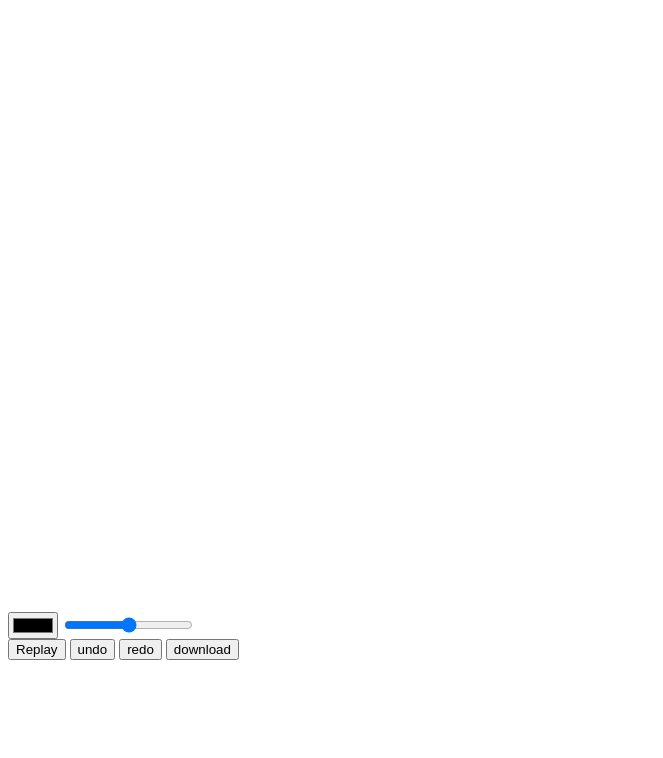
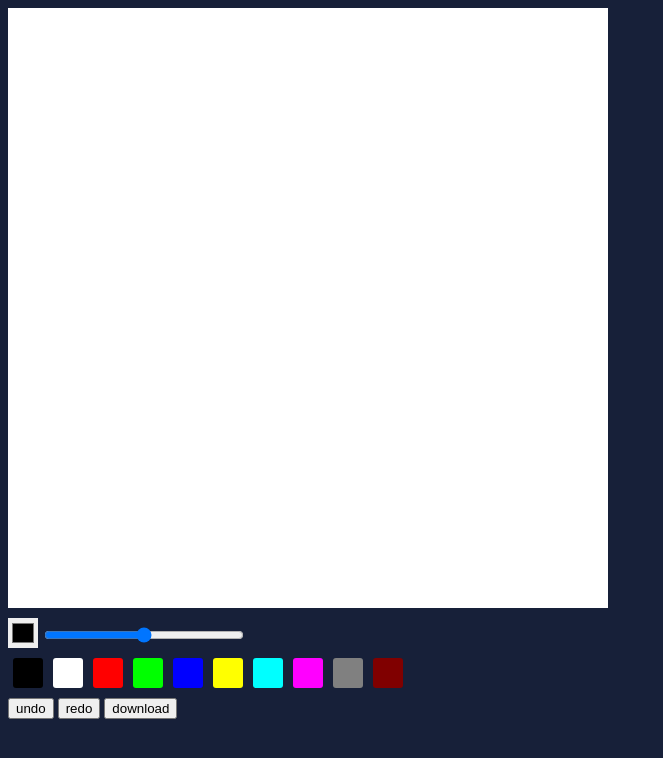
Before and after one commit to ZeroDragon/draw-something, a website: page index.html in a window 1280 px wide. Shown: the whole page, without its empty margins (0-663 px from the left). Drawn offline with Linux system fonts and the light colour scheme; the site is published under a folder, as on GitHub Pages, so addresses that start at the root find nothing.

Commit message:
fix for GHPages url

```diff
--- a/index.html
+++ b/index.html
@@ -1,6 +1,6 @@
 <html>
   <head>
-    <link rel="stylesheet" href="/styles.css">
+    <link rel="stylesheet" href="./styles.css">
   </head>
   <body>
     <div class="gameArea">
@@ -18,6 +18,6 @@
         <button id="download">download</button>
       </div>
     </div>
-    <script src="/index.js"></script>
+    <script src="./index.js"></script>
   </body>
 </html>
```
